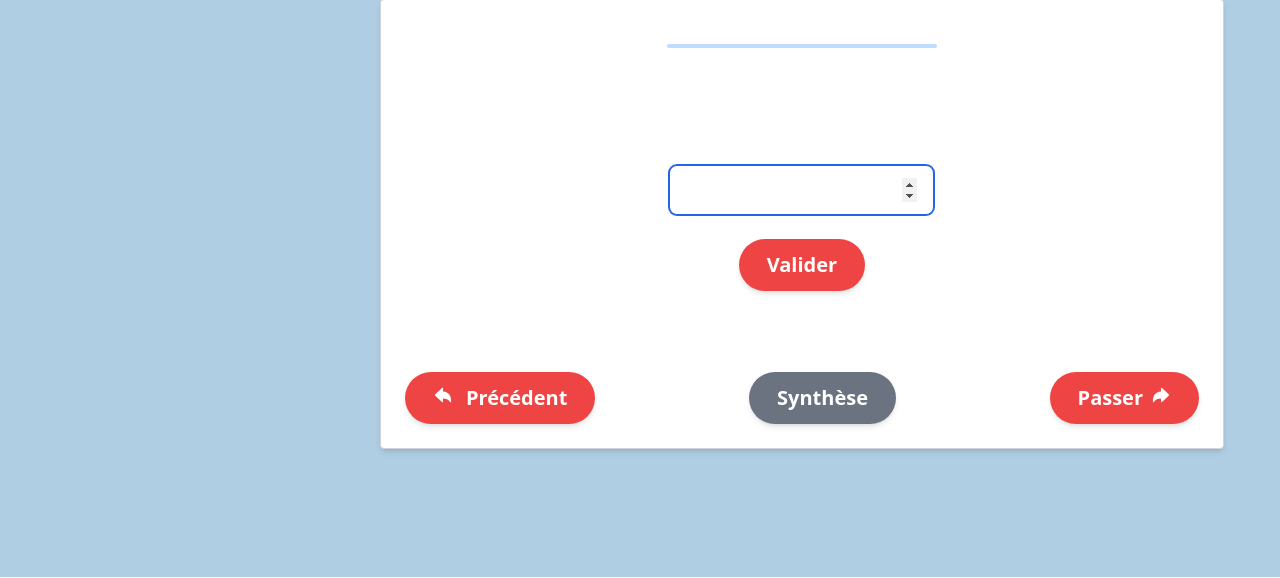
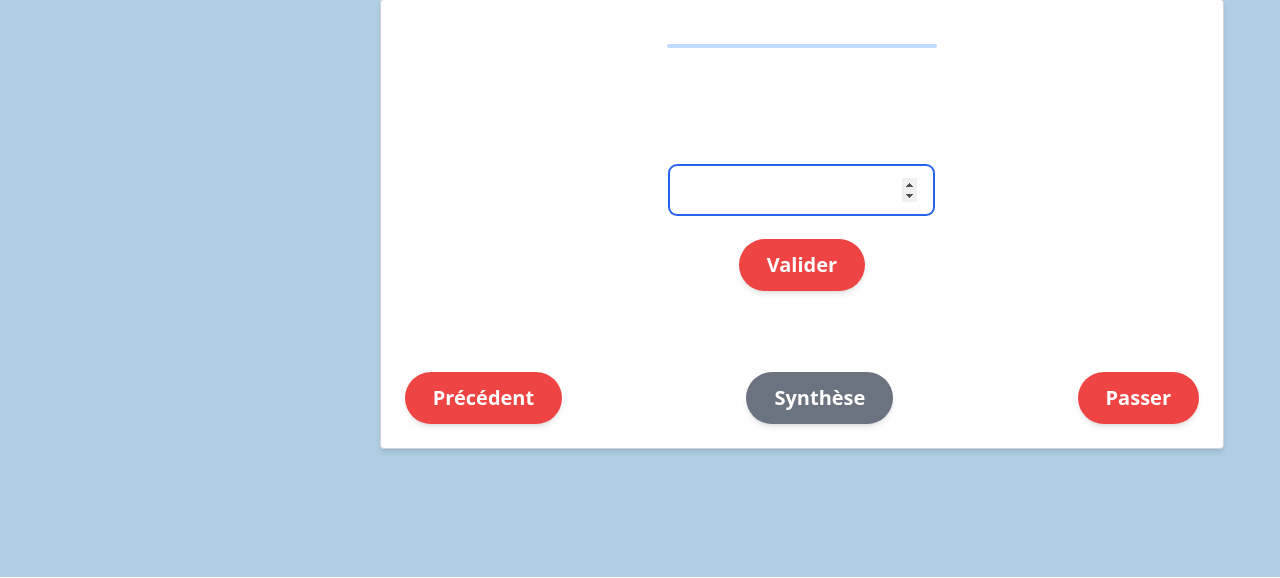
Before and after one commit to v-dav/DepistClic, a Django app: template DepistClic/mainapp/templates/mainapp/questions.html in a window 1280 px wide. Shown: the part 193-771 px from the top of the page. Run offline with Django 4.2, Linux system fonts and the light colour scheme; the template is opened without the code that fills it: values that come from a table or form of the project are taken from there, others are empty; style sheets or scripts are compiled from the project's sources; some libraries are stand-ins or nearby versions.

Commit message:
remove button icons

```diff
--- a/DepistClic/mainapp/templates/mainapp/questions.html
+++ b/DepistClic/mainapp/templates/mainapp/questions.html
@@ -67,7 +67,7 @@
             <div class="flex flex-col lg:flex-row justify-between mx-2">
                 <!-- Précédent -->
                 <button class="btn btn-primary btn-sm bg-red-500 hover:bg-red-600 text-white text-xl font-bold py-3 px-5 lg:px-7 rounded-full shadow-md my-2 transform transition-transform hover:-translate-y-1" id="back-btn" {% if question.order <= 1 %}hidden{% endif %}>
-                    <ion-icon name="arrow-undo" class="mr-2"></ion-icon>  Précédent
+                    	Précédent
                 </button>
                 <!-- Synthèse -->
                 <button class="btn btn-primary btn-sm bg-gray-500 hover:bg-gray-600 text-white text-xl font-bold py-3 px-5 lg:px-7 rounded-full shadow-md my-2 transform transition-transform hover:-translate-y-1">
@@ -77,7 +77,7 @@
                 </button>
                 <!-- Passer -->
                 <button class="btn btn-primary btn-sm bg-red-500 hover:bg-red-600 text-white text-xl font-bold py-3 px-5 lg:px-7 rounded-full shadow-md my-2 transform transition-transform hover:-translate-y-1" id="pass-btn" data-question-order="{{ question.order }}">
-                    Passer<ion-icon name="arrow-redo" class="ml-2"></ion-icon>
+                    Passer
                 </button>
             </div>
     </article>
```
